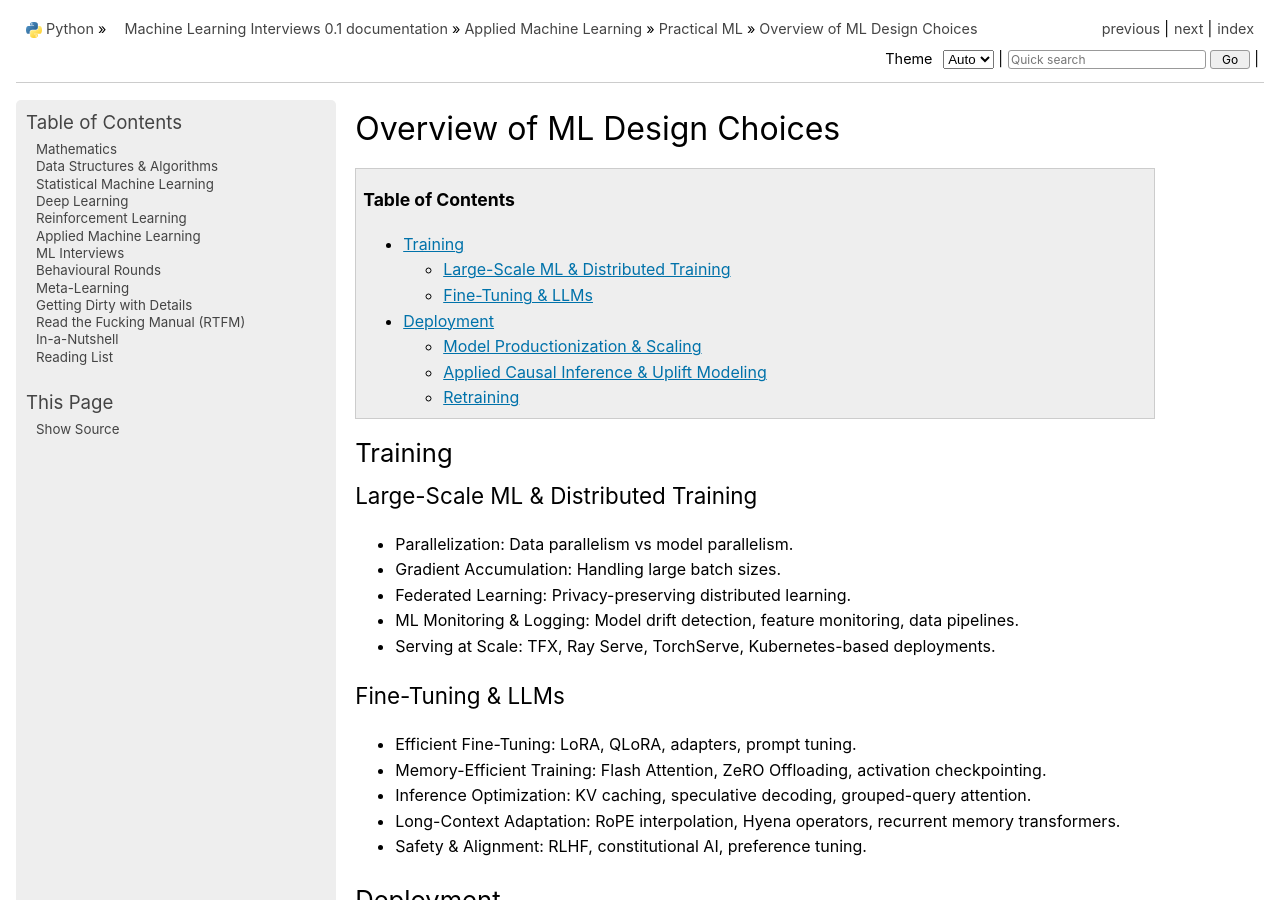
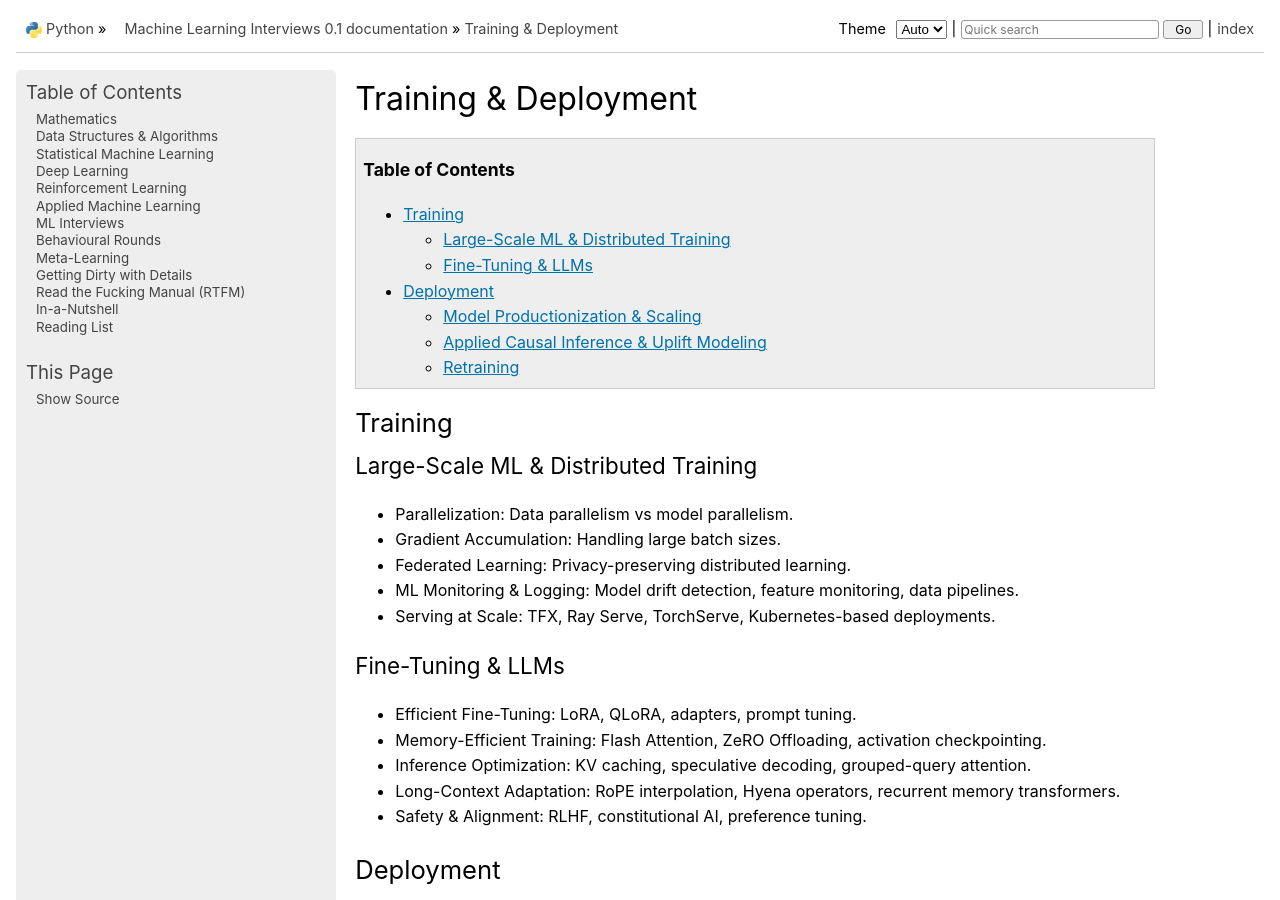
Before and after one commit to uselesstechjunks/leetcode, a Sphinx documentation site: the page built from docs/source/applied/practical/traindeploy.rst, in a window 1280 px wide and 900 px high. Built offline with Sphinx 7.4.7, drawn with Linux system fonts in a browser that asks for light colours; pages that are not in the unit, such as notebooks, are missing from menus; some of the changed text lies outside the part shown.

Commit message:
Update and rename overview.rst to traindeploy.rst

```diff
--- a/docs/source/applied/practical/overview.rst
+++ b/docs/source/applied/practical/traindeploy.rst
@@ -1,5 +1,5 @@
 #######################################################################
-Overview of ML Design Choices
+Training & Deployment
 #######################################################################
 .. contents:: Table of Contents
    :depth: 3
```
